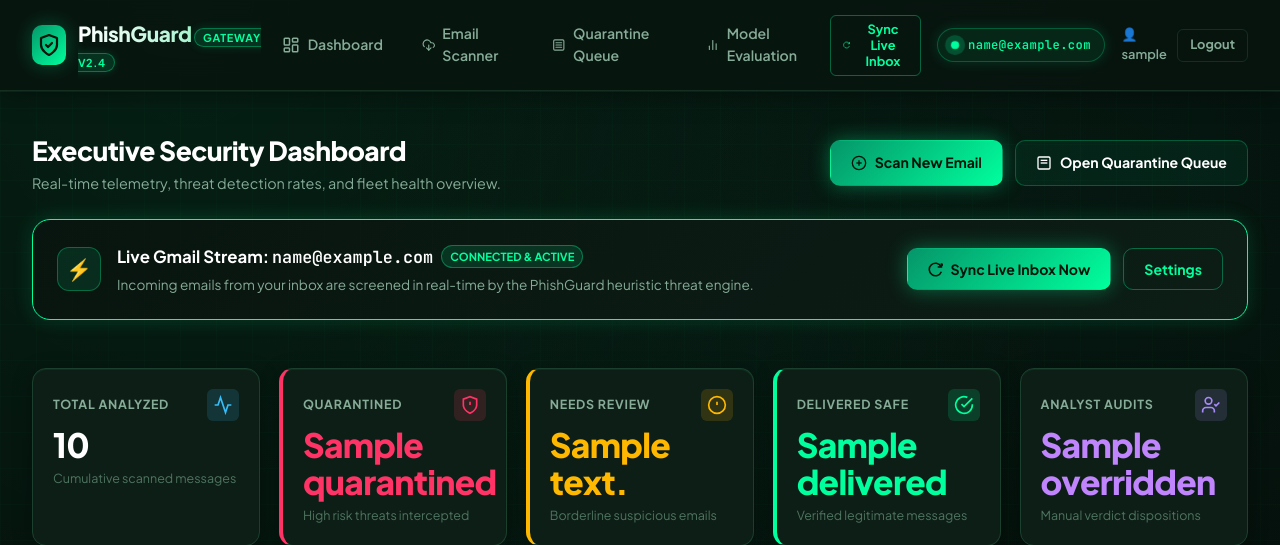
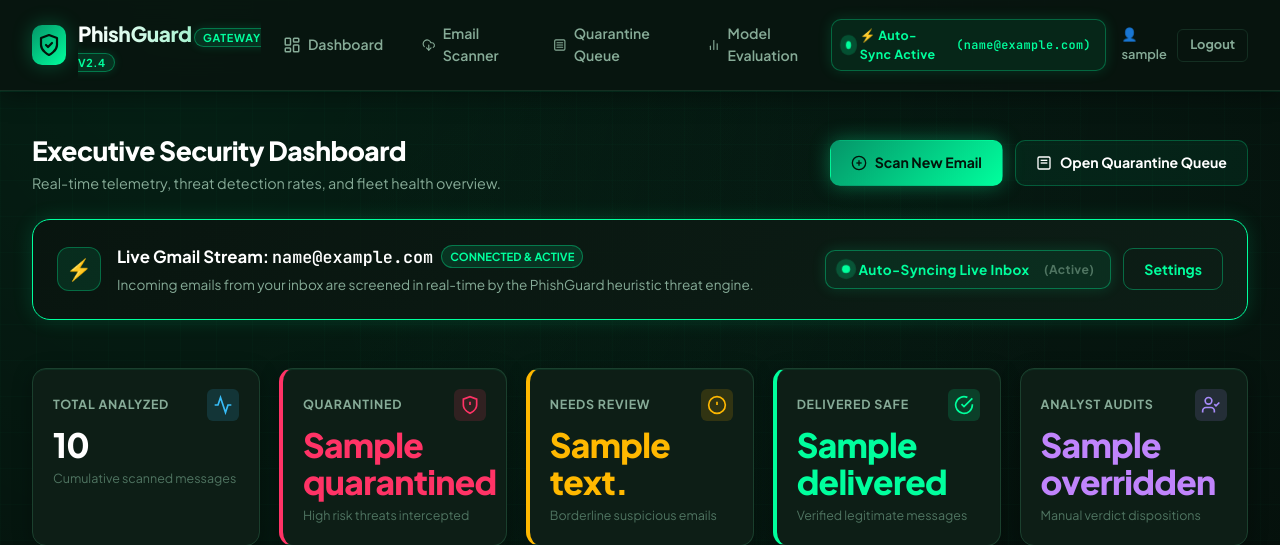
Before and after one commit to sehxjbirsingh/PhishGuard, a Flask app: template templates/dashboard.html in a window 1280 px wide. Shown: the top 545 px of the page. Run offline with Flask 3, Linux system fonts and the light colour scheme; the visitor is signed in with stand-in values (Sample User, id 1); the template is opened without the code that fills it: most values are stand-ins (such as "Sample title", 1, 10 or a date in 2020).

Commit message:
Replace manual sync button with automatic background Gmail synchronization and live status indicator

```diff
--- a/static/js/app.js
+++ b/static/js/app.js
@@ -379,4 +379,55 @@ document.addEventListener('DOMContentLoaded', () => {
       setTimeout(() => alert.remove(), 400);
     });
   }, 7000);
+
+  // Background Auto-Sync Engine (Gmail Live Stream)
+  initAutoSync();
 });
+
+/**
+ * Periodically polls /api/auto-sync in the background just like Gmail
+ */
+function initAutoSync() {
+  const syncStatusEl = document.getElementById('auto-sync-status-time');
+  const navIndicator = document.getElementById('nav-auto-sync-dot');
+
+  setInterval(async () => {
+    try {
+      if (navIndicator) navIndicator.classList.add('pulse');
+      const res = await fetch('/api/auto-sync');
+      if (!res.ok) return;
+      const data = await res.json();
+
+      if (data.status === 'success') {
+        const timeStr = data.timestamp || new Date().toLocaleTimeString();
+        if (syncStatusEl) {
+          syncStatusEl.textContent = `(Synced at ${timeStr})`;
+        }
+
+        // If new incoming emails were intercepted by auto-sync, show notification & refresh
+        if (data.new_emails_count > 0) {
+          const banner = document.createElement('div');
+          banner.className = 'alert alert-success animate-fade-in';
+          banner.style.position = 'fixed';
+          banner.style.bottom = '24px';
+          banner.style.right = '24px';
+          banner.style.zIndex = '99999';
+          banner.style.maxWidth = '420px';
+          banner.style.boxShadow = '0 10px 30px rgba(0, 255, 157, 0.35)';
+          banner.innerHTML = `
+            <div class="alert-content">
+              <span>⚡ <strong>Auto-Sync Active:</strong> Screened ${data.new_emails_count} new email(s) from Gmail (${data.threats_quarantined} quarantined).</span>
+            </div>
+          `;
+          document.body.appendChild(banner);
+          setTimeout(() => {
+            banner.remove();
+            window.location.reload();
+          }, 1600);
+        }
+      }
+    } catch (e) {
+      // background silent retry
+    }
+  }, 15000);
+}
--- a/templates/base.html
+++ b/templates/base.html
@@ -69,17 +69,10 @@
       <!-- User & Gmail Actions in Navbar -->
       <div class="nav-actions">
         {% if session.get('gmail') %}
-          <form action="{{ url_for('main.sync_gmail') }}" method="POST" class="inline-form">
-            <button type="submit" class="btn btn-outline btn-sm" title="Fetch and screen latest live emails from {{ session.get('gmail') }}">
-              <svg width="14" height="14" viewBox="0 0 24 24" fill="none" stroke="currentColor" stroke-width="2">
-                <path d="M21.5 2v6h-6M21.34 15.57a10 10 0 1 1-.57-8.38l5.67-5.67"/>
-              </svg>
-              Sync Live Inbox
-            </button>
-          </form>
-          <div class="status-indicator" style="cursor: pointer;" onclick="document.getElementById('gmail-modal').classList.remove('hidden')" title="Click to change Gmail account">
-            <span class="status-dot pulse"></span>
-            <span class="status-text font-mono" style="font-size: 0.76rem;">{{ session.get('gmail') }}</span>
+          <div class="status-indicator" style="background: rgba(0, 255, 157, 0.08); border: 1px solid rgba(0, 255, 157, 0.3); padding: 0.35rem 0.85rem; border-radius: var(--radius-md);" title="Gmail Auto-Sync active. Continuously screens incoming emails in the background.">
+            <span class="status-dot pulse" id="nav-auto-sync-dot"></span>
+            <span style="font-size: 0.78rem; font-weight: 700; color: var(--cyber-green);">⚡ Auto-Sync Active</span>
+            <span class="status-text font-mono" style="font-size: 0.74rem; margin-left: 0.25rem;">({{ session.get('gmail') }})</span>
           </div>
         {% else %}
           <button type="button" class="btn btn-outline btn-sm" onclick="document.getElementById('gmail-modal').classList.remove('hidden')">
--- a/templates/dashboard.html
+++ b/templates/dashboard.html
@@ -62,16 +62,13 @@
           </p>
         </div>
       </div>
-      <div style="display: flex; gap: 0.75rem;">
+      <div style="display: flex; gap: 0.75rem; align-items: center;">
         {% if session.get('gmail') %}
-          <form action="{{ url_for('main.sync_gmail') }}" method="POST" style="margin: 0;">
-            <button type="submit" class="btn btn-primary" style="font-weight: 700;">
-              <svg width="15" height="15" viewBox="0 0 24 24" fill="none" stroke="currentColor" stroke-width="2.5">
-                <path d="M21.5 2v6h-6M21.34 15.57a10 10 0 1 1-.57-8.38l5.67-5.67"/>
-              </svg>
-              Sync Live Inbox Now
-            </button>
-          </form>
+          <div class="status-indicator" style="background: rgba(0, 255, 157, 0.08); border: 1px solid rgba(0, 255, 157, 0.35); padding: 0.5rem 1rem; border-radius: var(--radius-md);">
+            <span class="status-dot pulse"></span>
+            <span style="font-size: 0.85rem; font-weight: 700; color: var(--cyber-green);">Auto-Syncing Live Inbox</span>
+            <span id="auto-sync-status-time" style="font-size: 0.76rem; color: var(--text-dim); margin-left: 0.35rem;">(Active)</span>
+          </div>
           <button type="button" class="btn btn-outline" onclick="document.getElementById('gmail-modal').classList.remove('hidden')">
             Settings
           </button>
--- a/test_app.py
+++ b/test_app.py
@@ -98,6 +98,11 @@ def run_tests():
     assert r_sync.status_code == 200, f'Live Gmail sync failed: {r_sync.status_code}'
     print('[PASS] 11. /sync-gmail live inbound ingestion and screening works')
 
+    # 11b. Test Background Auto-Sync API Endpoint
+    r_autosync = client.get('/api/auto-sync')
+    assert r_autosync.status_code == 200, f'Auto-sync API failed: {r_autosync.status_code}'
+    print('[PASS] 11b. /api/auto-sync background polling endpoint works')
+
     # 12. Test API Messages Endpoint
     r11 = client.get('/api/messages')
     assert r11.status_code == 200, f'API messages failed: {r11.status_code}'
```
Also changed, not shown: index.html (+9 -13 lines), routes.py (+55 -1 lines), templates/index.html (+9 -13 lines).
